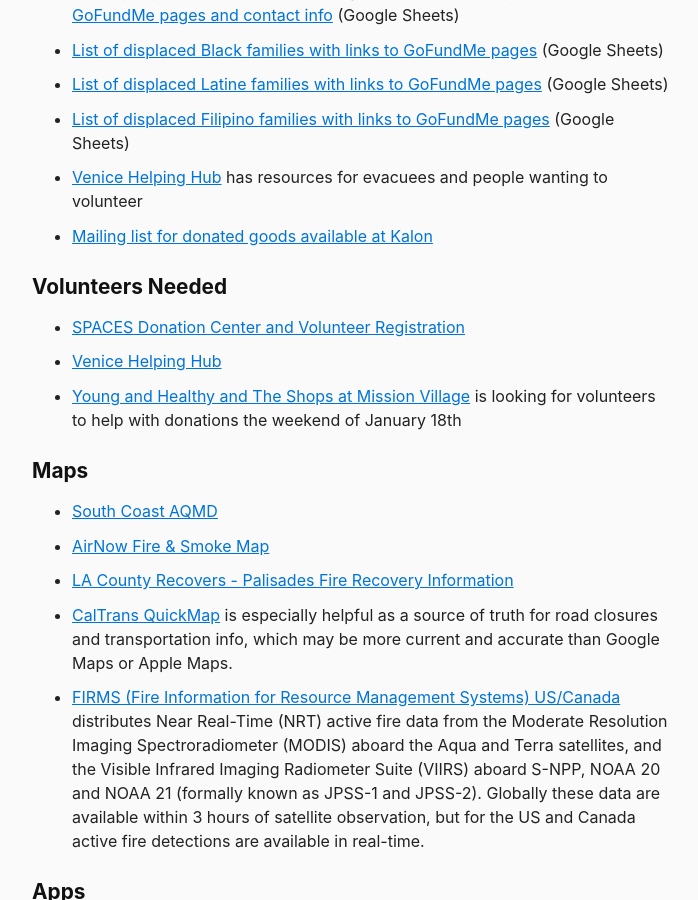
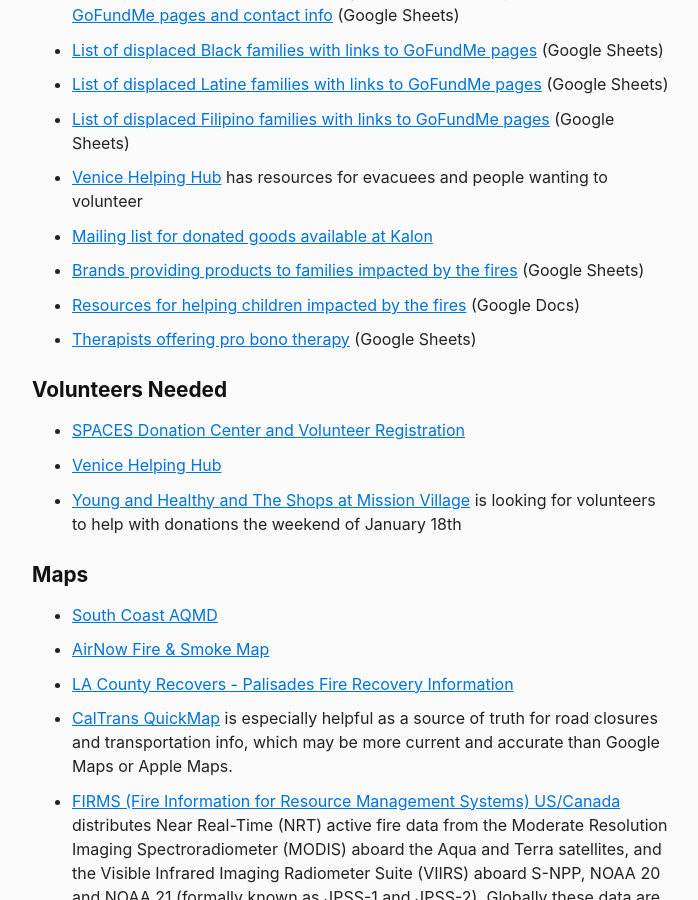
Before and after one commit to bradbarrish/la-fires-help, a Jekyll site: the page built from index.md, in a window 1280 px wide and 900 px high, scrolled down 927 px. Shown: the whole window, without its empty margins (288-986 px from the left). Built offline with Jekyll 4.4.1, drawn with Linux system fonts in a browser that asks for light colours; some of the changed text lies outside the part shown.

Commit message:
Added 3 new resources
Added resources from Lexi and Dal -  brands providing products, pro bono therapy and information on helping kids cope. Thank you!

```diff
--- a/index.md
+++ b/index.md
@@ -26,6 +26,9 @@ Last updated: 2025-01-15 @ 07:54
 - [List of displaced Filipino families with links to GoFundMe pages](https://docs.google.com/spreadsheets/d/17hqZniTXSkz2xCXg06dLL3bV7NCnp-JROBPESwnjsgw/edit?gid=0#gid=0) (Google Sheets)
 - [Venice Helping Hub](https://www.venicehelpinghub.com/) has resources for evacuees and people wanting to volunteer
 - [Mailing list for donated goods available at Kalon](https://kalon.myflodesk.com/wildfire-donated-goods)
+- [Brands providing products to families impacted by the fires](https://docs.google.com/spreadsheets/u/0/d/1L0dQpfj3c86mXRjADRrLshUCZrFzA3vcM_TfYxITjmc/htmlview) (Google Sheets)
+- [Resources for helping children impacted by the fires](https://docs.google.com/document/d/1-9tNJfmn8icCjx8lxkpY9Q_inNTGF21cv-xIDlVRYoI/edit?tab=t.0) (Google Docs)
+- [Therapists offering pro bono therapy](https://docs.google.com/spreadsheets/u/1/d/1uAMVz8TQMzShQeuEA6kmOP0jyRN7qe1Iiqb6JOLTPqg/htmlview) (Google Sheets)
 
 ## Volunteers Needed
 - [SPACES Donation Center and Volunteer Registration](https://docs.google.com/forms/d/e/1FAIpQLSdrQx2ihnbN5q1ScqGgh2hxjMsuGM1wF2YYCtFMQsFIJEtlFA/viewform)
```
Also changed, not shown: other parts of index.md (+1 -1 lines).
